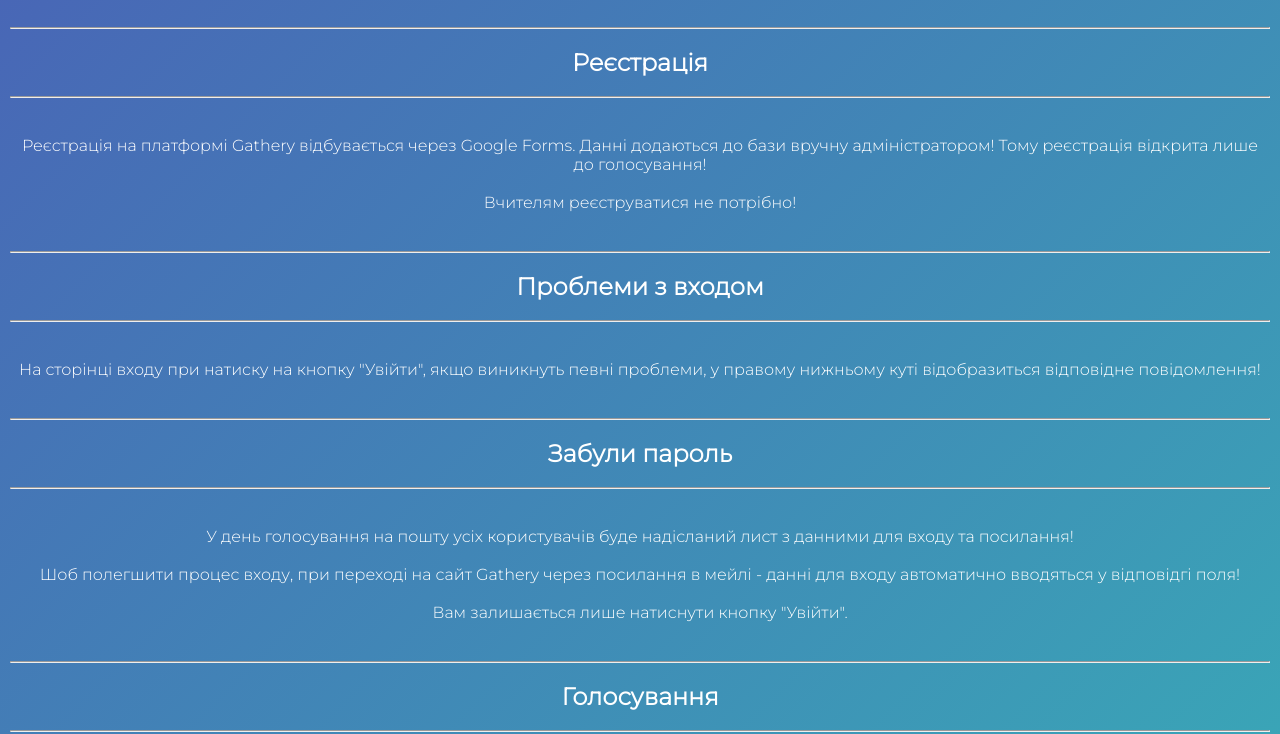
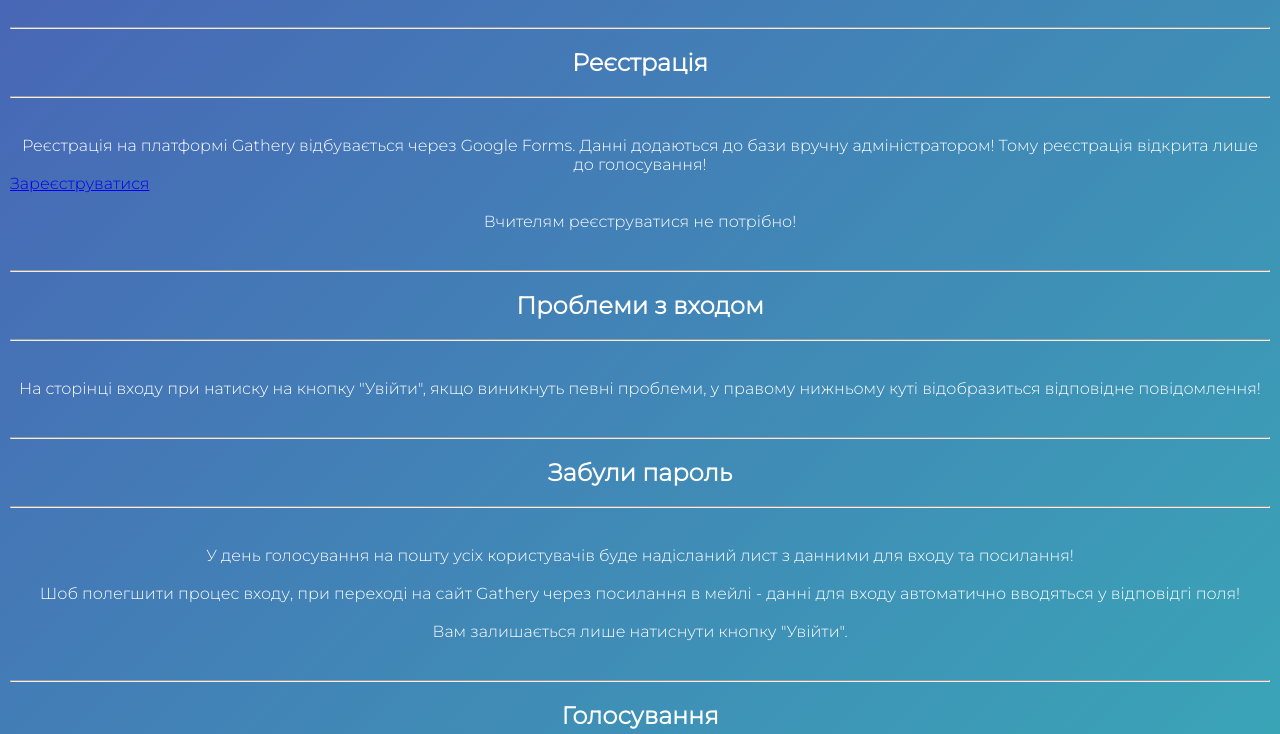
Before and after one commit to gathery173/gathery, a plain HTML site: page info.html in a window 1280 px wide. Shown: the part 86-820 px from the top of the page. Drawn offline with Linux system fonts and the light colour scheme.

Commit message:
Update info.html

```diff
--- a/info.html
+++ b/info.html
@@ -150,6 +150,7 @@
             <br>
             <p style="display: flex; flex-wrap: wrap; margin: 0 auto;">
                 Реєстрація на платформі Gathery відбувається через Google Forms. Данні додаються до бази вручну адміністратором! Тому реєстрація відкрита лише до голосування!
+                <a href="registration.html">Зареєструватися</a>
             </p>
             <br>
             <p style="display: flex; flex-wrap: wrap; margin: 0 auto;">
```
